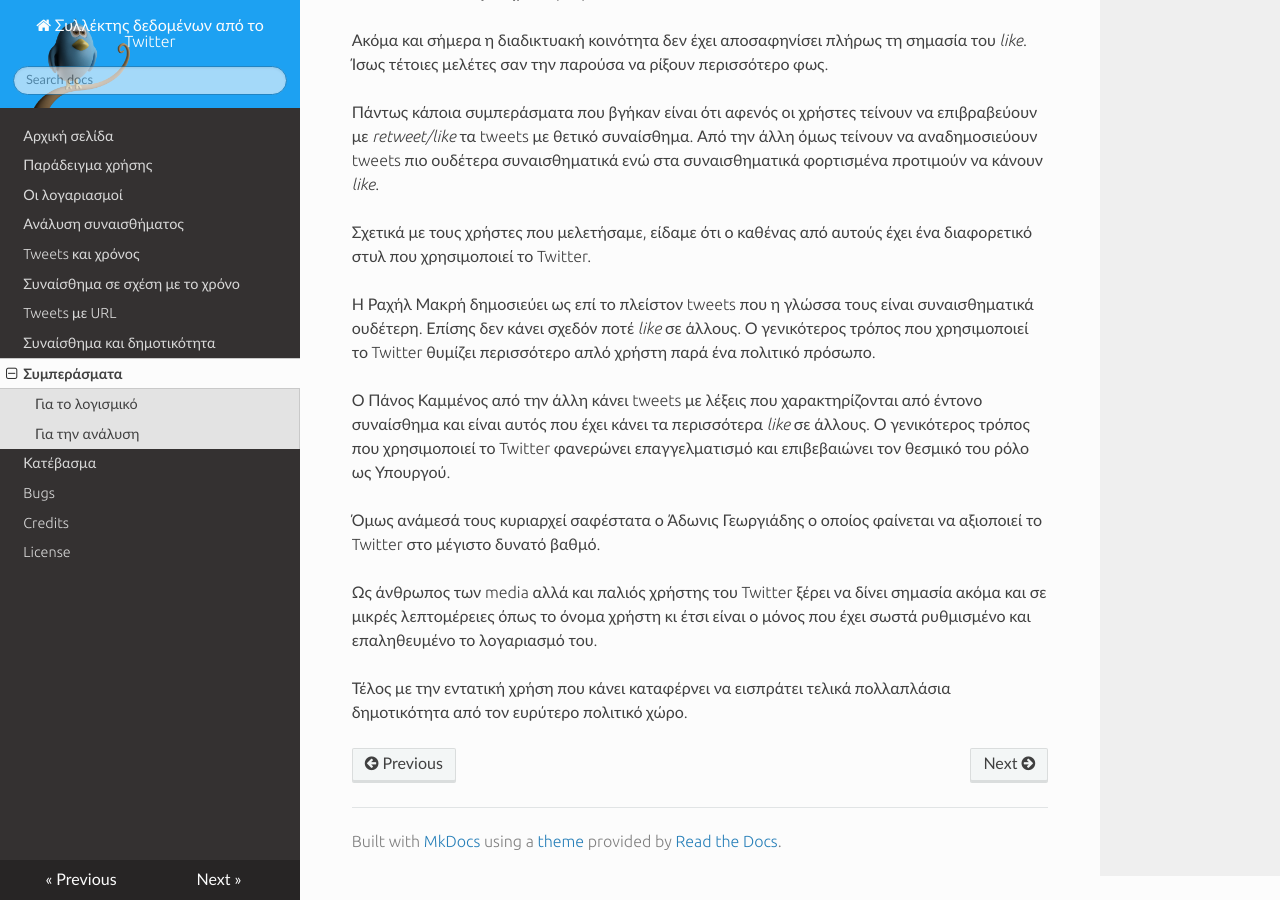
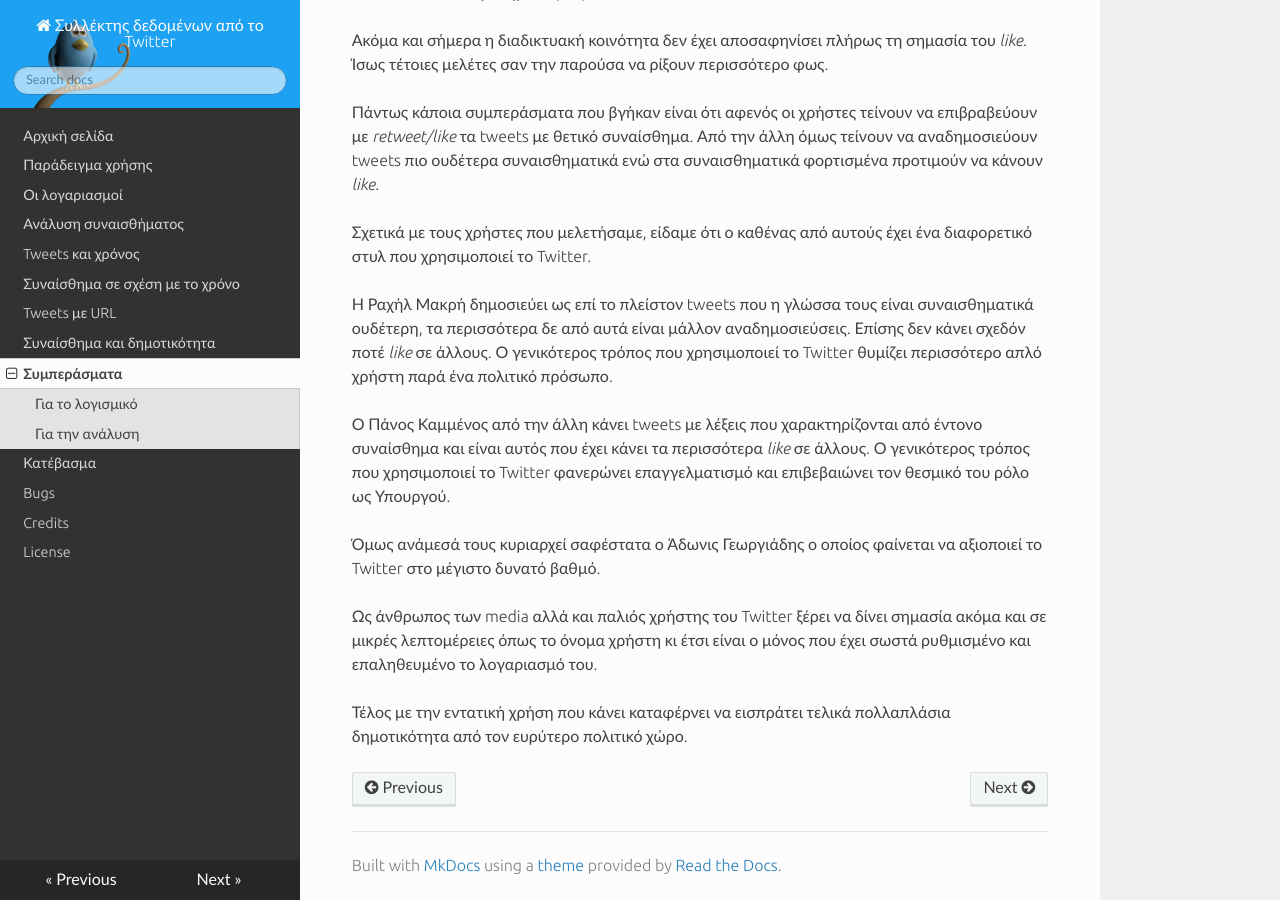
Before and after one commit to Protonotarios/get-tweets, an MkDocs documentation site: the page built from docs/Παράδειγμα/Συμπεράσματα.md, in a window 1280 px wide and 900 px high, scrolled down 835 px. Built offline with MkDocs 1.6.1, drawn with Linux system fonts in a browser that asks for light colours; nearby versions of some CDN libraries; old or Windows-style settings are respelled for this version of MkDocs.

Commit message:
διορθώσεις

```diff
--- a/docs/Παράδειγμα/Συμπεράσματα.md
+++ b/docs/Παράδειγμα/Συμπεράσματα.md
@@ -42,7 +42,8 @@
 ένα διαφορετικό στυλ που χρησιμοποιεί το Twitter.
 
 Η Ραχήλ Μακρή δημοσιεύει ως επί το πλείστον tweets που η γλώσσα τους είναι
-συναισθηματικά ουδέτερη. Επίσης δεν κάνει σχεδόν ποτέ *like* σε άλλους.
+συναισθηματικά ουδέτερη, τα περισσότερα δε από αυτά είναι μάλλον αναδημοσιεύσεις.
+Επίσης δεν κάνει σχεδόν ποτέ *like* σε άλλους.
 Ο γενικότερος τρόπος που χρησιμοποιεί το Twitter θυμίζει περισσότερο απλό χρήστη
 παρά ένα πολιτικό πρόσωπο.
 
```
